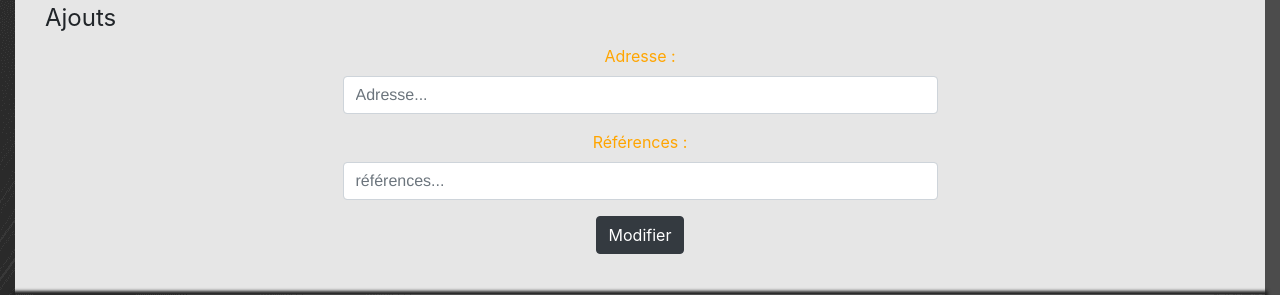
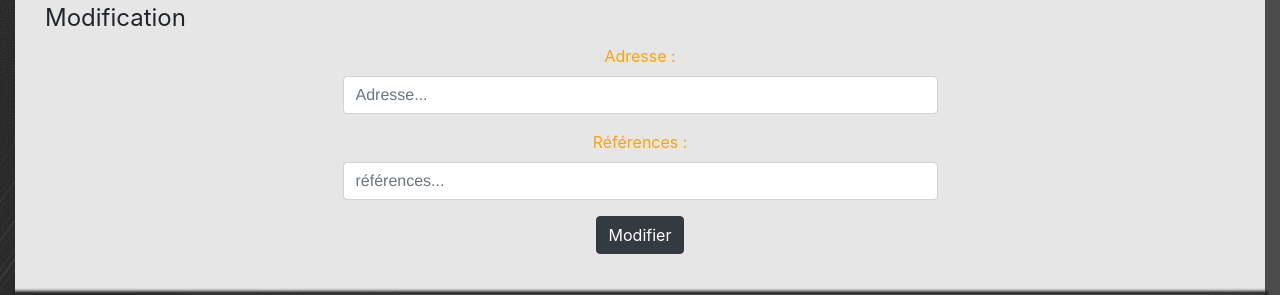
Before and after one commit to gauth80/BACKUP, a CodeIgniter app: page /filRouge/index.php/fournisseurs/fourniModif/1 in a window 1280 px wide. Shown: the part 149-444 px from the top of the page. Run offline with CodeIgniter, Linux system fonts and the light colour scheme; data that the repository does not hold is empty.

Commit message:
Update fourniModif.php

```diff
--- a/application/views/fourniModif.php
+++ b/application/views/fourniModif.php
@@ -6,7 +6,7 @@
         <div class=" container col-8">
                 <div class="col-12">
                         <fieldset class="row">
-                            <legend>Ajouts</legend>
+                            <legend>Modification</legend>
                             <div  class="form-group text-center offset-3 w-50">
                                 <label for="adresse">Adresse :</label>
                                 <input type="text" id="adresse" name="adresse" class="form-control fontAwesome" placeholder="Adresse..." value="<?php echo set_value('adresse',$fournisseurs->FOU_ADRESSE); ?>">
```
